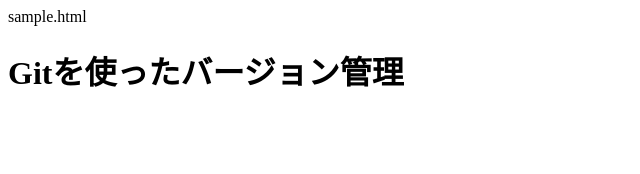
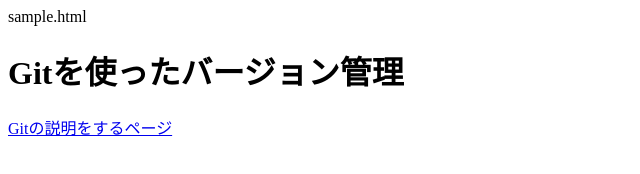
Before and after one commit to tomomifujiwara/sourcetree_sample, a plain HTML site: page sample.html in a window 1280 px wide. Shown: the whole page, without its empty margins (0-640 px from the left). Drawn offline with Linux system fonts and the light colour scheme.

Commit message:
linkの設置

```diff
--- a/sample.html
+++ b/sample.html
@@ -6,5 +6,6 @@
 </head>
 <body>
   <h1>Gitを使ったバージョン管理</h1>
+  <a href="index.html">Gitの説明をするページ</a>
 </body>
 </html>
```
